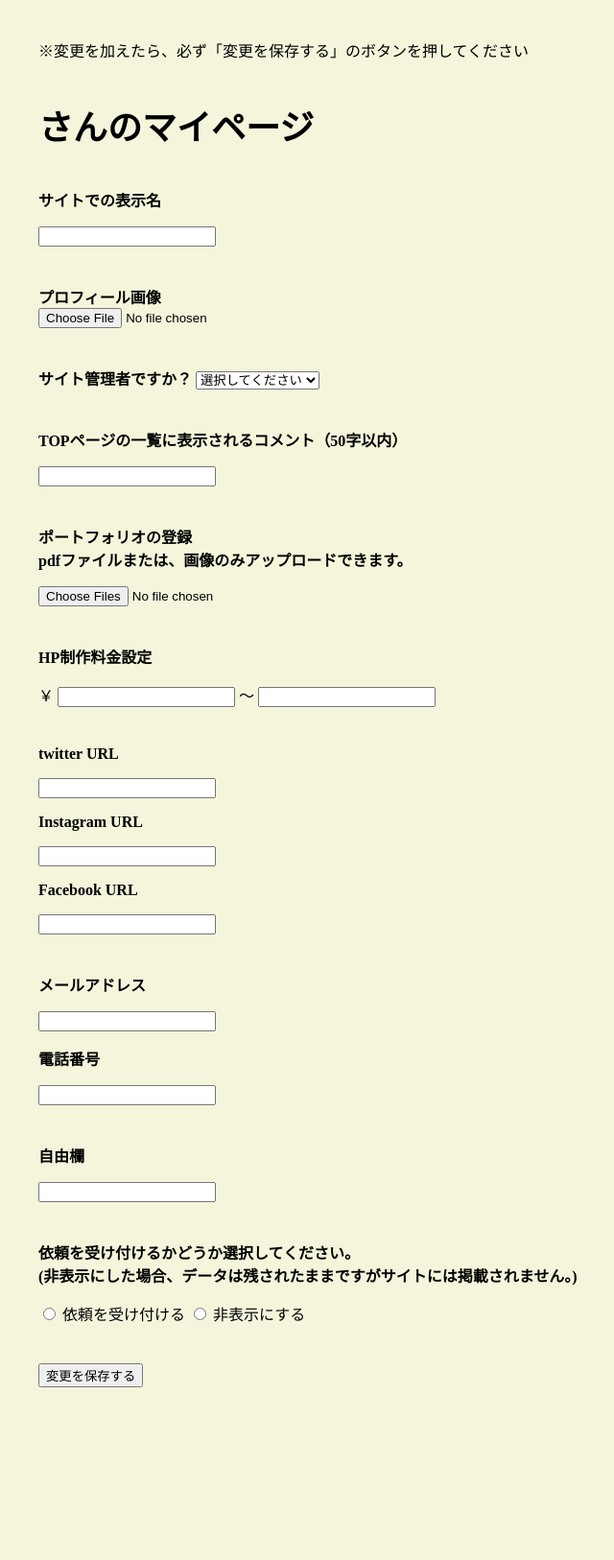
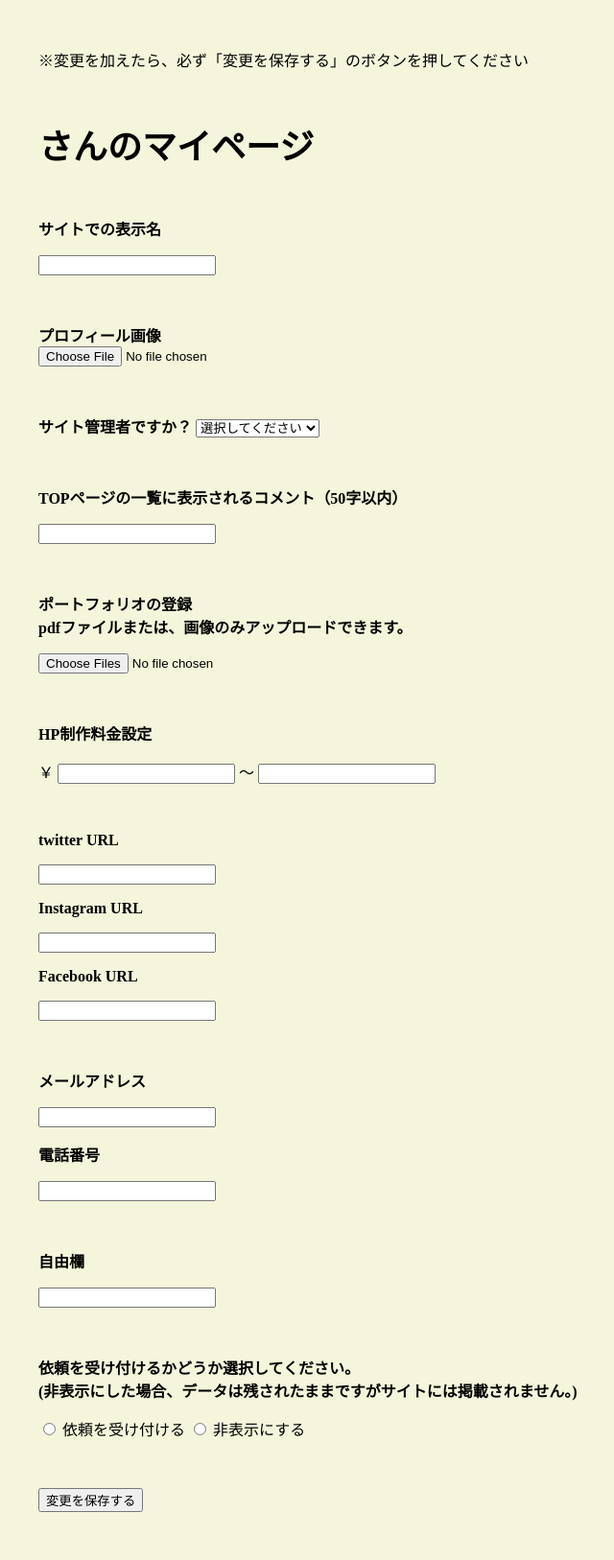
Before and after one commit to tomatomato00/avg36_last, a Flask app: template templates/mypage_edit.html in a window 1280 px wide. Shown: the whole page at 96% size, without its empty margins (8-648 px from the left). Before the commit the page ends 1446 px from the top, so only its background shows below. Run offline with Flask 2, Linux system fonts and the light colour scheme; the template is opened without the code that fills it, so the values that code supplies are empty.

Commit message:
24までの作業

```diff
--- a/static/css/style.css
+++ b/static/css/style.css
@@ -11,5 +11,5 @@ body{
 }
 
 .item{
-    margin: 40px 40px;
+    margin: 50px 40px;
 }
```
